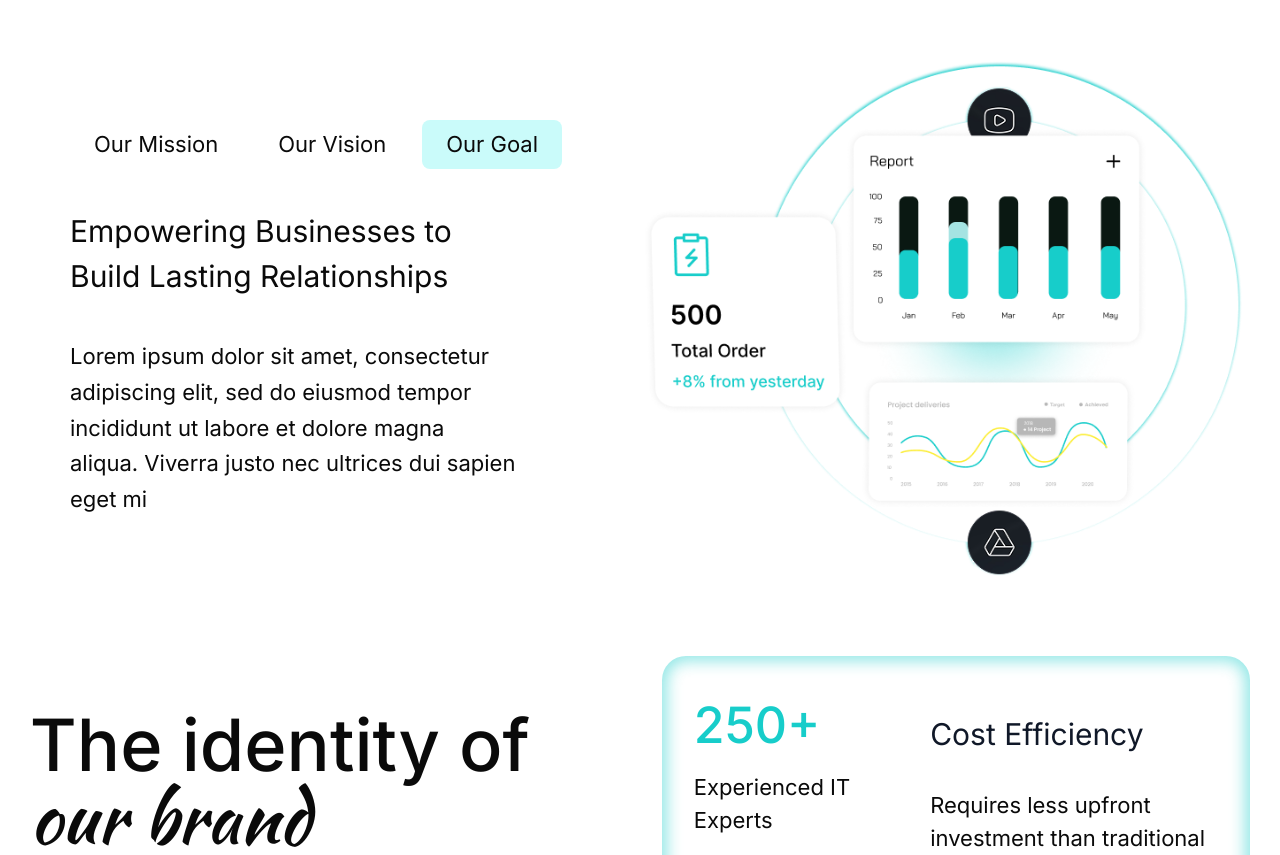
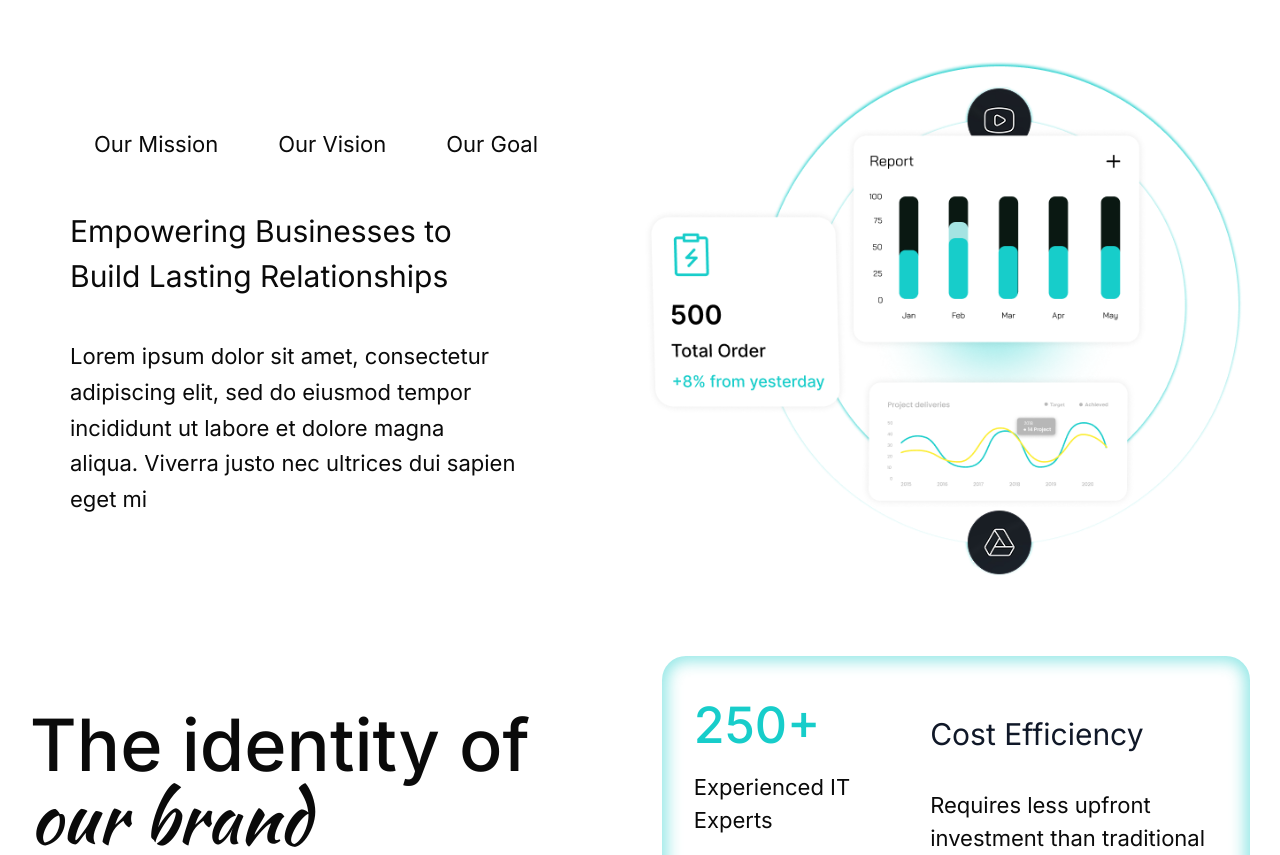
Before and after one commit to Roshen-Perera/ceylon-developers-portfolio, a Next.js app: page /about in a window 1280 px wide. Shown: the part 1860-2715 px from the top of the page. Built offline with nearby package versions, Linux system fonts and the light colour scheme.

Commit message:
Update 'Our Goal' button to use variable for improved styling consistency

```diff
--- a/components/motto.tsx
+++ b/components/motto.tsx
@@ -13,7 +13,7 @@ const Motto = () => {
             <button className="px-6 py-2 text-[22px] bg-[image:var(--non-active-button)] rounded-md">
               Our Vision
             </button>
-            <button className="px-6 py-2 text-[22px] bg-[#CAFBFA] rounded-md">
+            <button className="px-6 py-2 text-[22px] bg-[image:var(--non-active-button)] rounded-md">
               Our Goal
             </button>
           </div>
```
